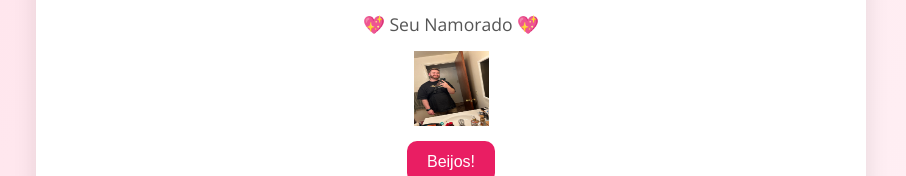
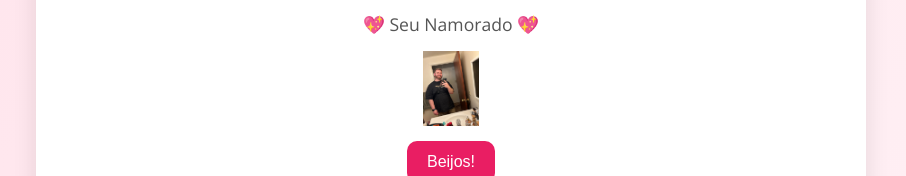
Before and after one commit to kajzawesome/Feliz-Aniversario, a plain HTML site: page index.html in a window 1280 px wide. Shown: the part 804-980 px from the top of the page, without its empty margins (189-1095 px from the left). Drawn offline with nearby package versions, Linux system fonts and the light colour scheme; files whose address does not match are found by name.

Commit message:
Update index.html

```diff
--- a/index.html
+++ b/index.html
@@ -99,7 +99,7 @@
     <footer>
       <p>Te amo,</p>
       <p>💖 Seu Namorado 💖</p>
-      <img src="C:\Users\kajja\Tayna\IMG_2792.JPG" alt="Seu Loirinho" width="75" height="75"><br>
+      <img src="https://github.com/kajzawesome/Feliz-Aniversario/blob/main/IMG_2792.JPG" height="75"><br>
       <button onclick="surprise()">Beijos!</button>
     </footer>
   </div>
```
